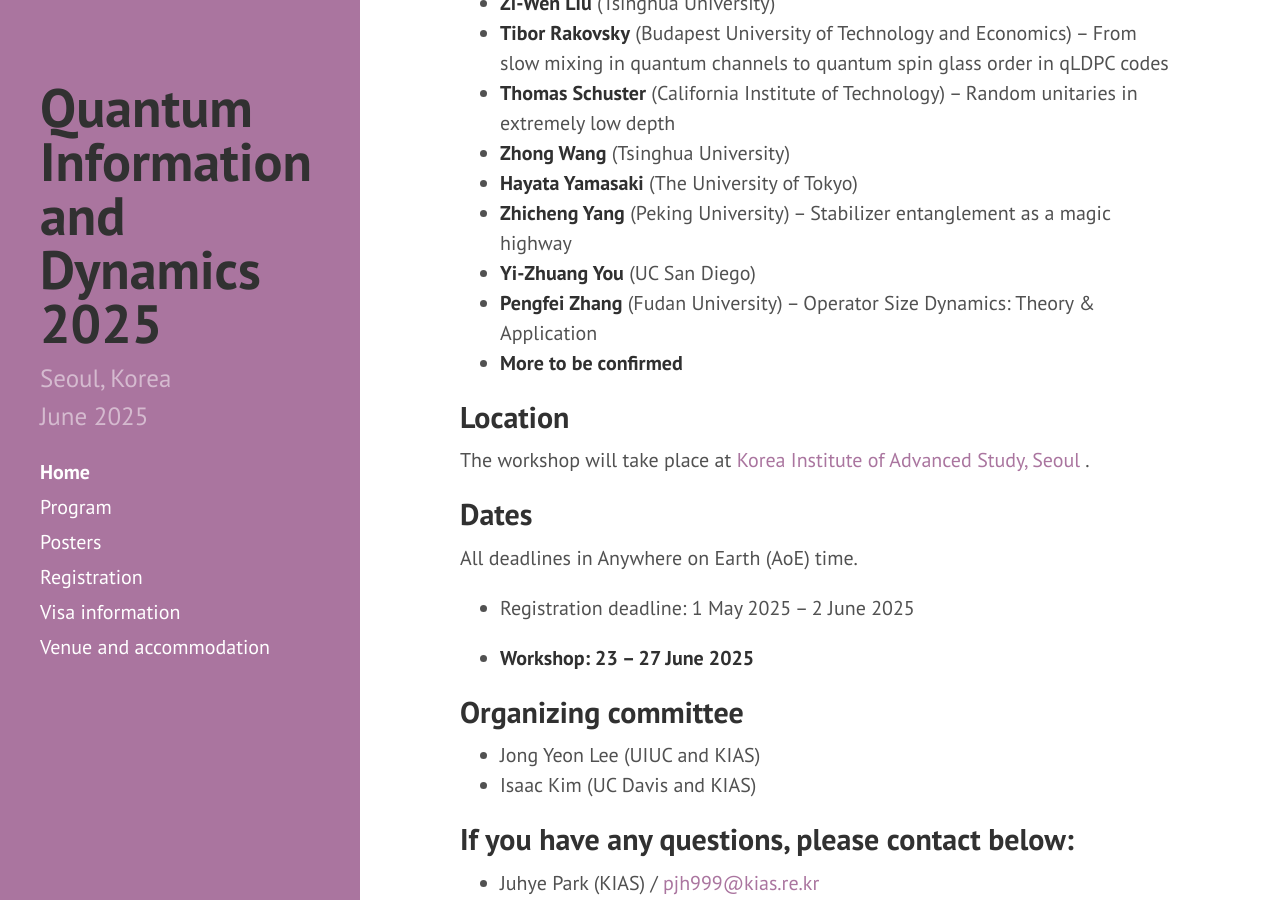
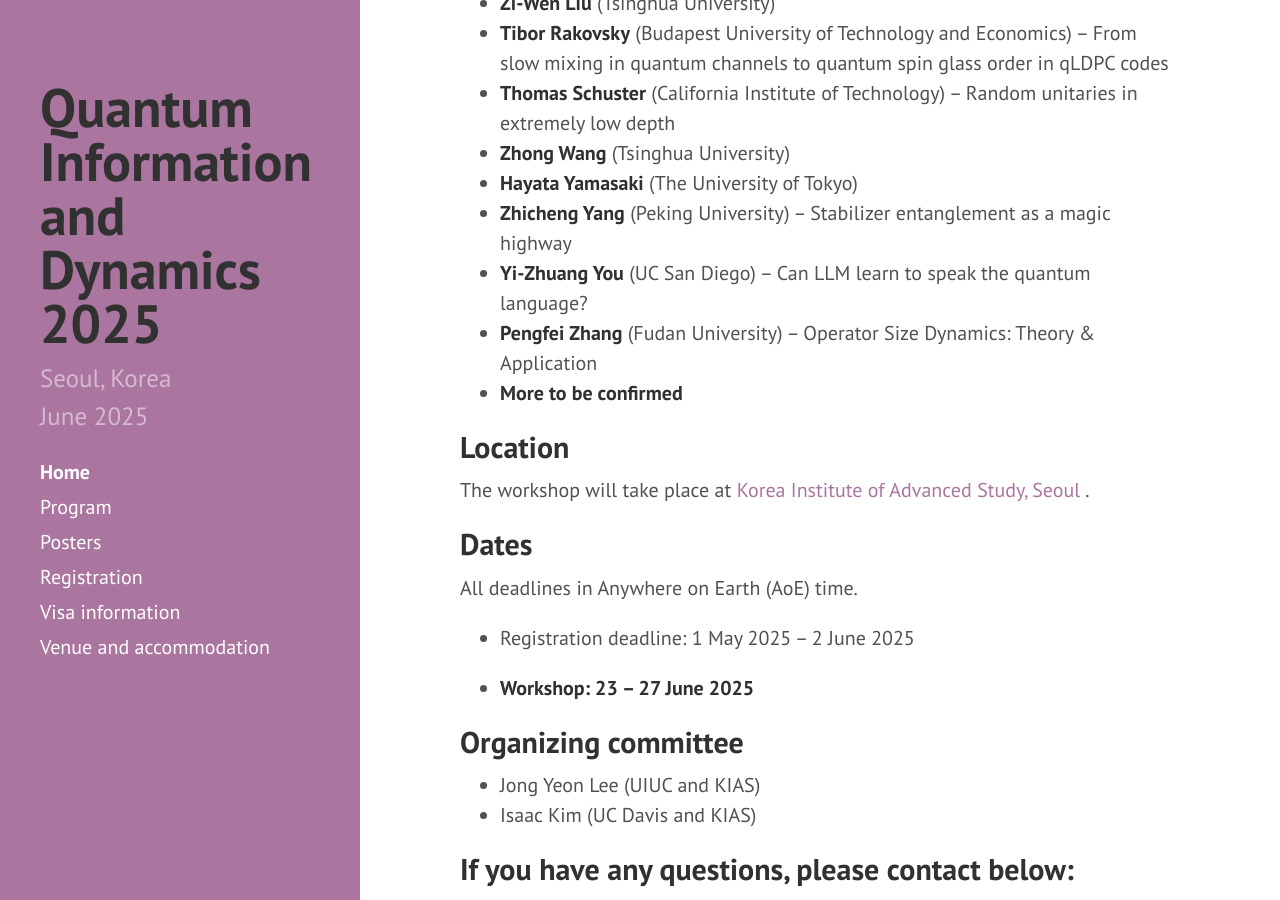
Before and after one commit to yeon-lee/yeon-lee.github.io, a Jekyll site: the page built from index.md, in a window 1280 px wide and 900 px high, scrolled down 706 px. Built offline with Jekyll 4.4.1, drawn with Linux system fonts in a browser that asks for light colours; nearby versions of some CDN libraries.

Commit message:
Update index.md

```diff
--- a/index.md
+++ b/index.md
@@ -26,7 +26,7 @@ This workshop aims to bring together leading experts in quantum information and
 * **Zhong Wang** (Tsinghua University)
 * **Hayata Yamasaki** (The University of Tokyo)
 * **Zhicheng Yang** (Peking University) -- Stabilizer entanglement as a magic highway
-* **Yi-Zhuang You** (UC San Diego)
+* **Yi-Zhuang You** (UC San Diego) -- Can LLM learn to speak the quantum language?
 * **Pengfei Zhang** (Fudan University) -- Operator Size Dynamics: Theory & Application
 * **More to be confirmed**
 <!--* **Andreas Winter** (Universitat Autònoma de Barcelona)-->
```
